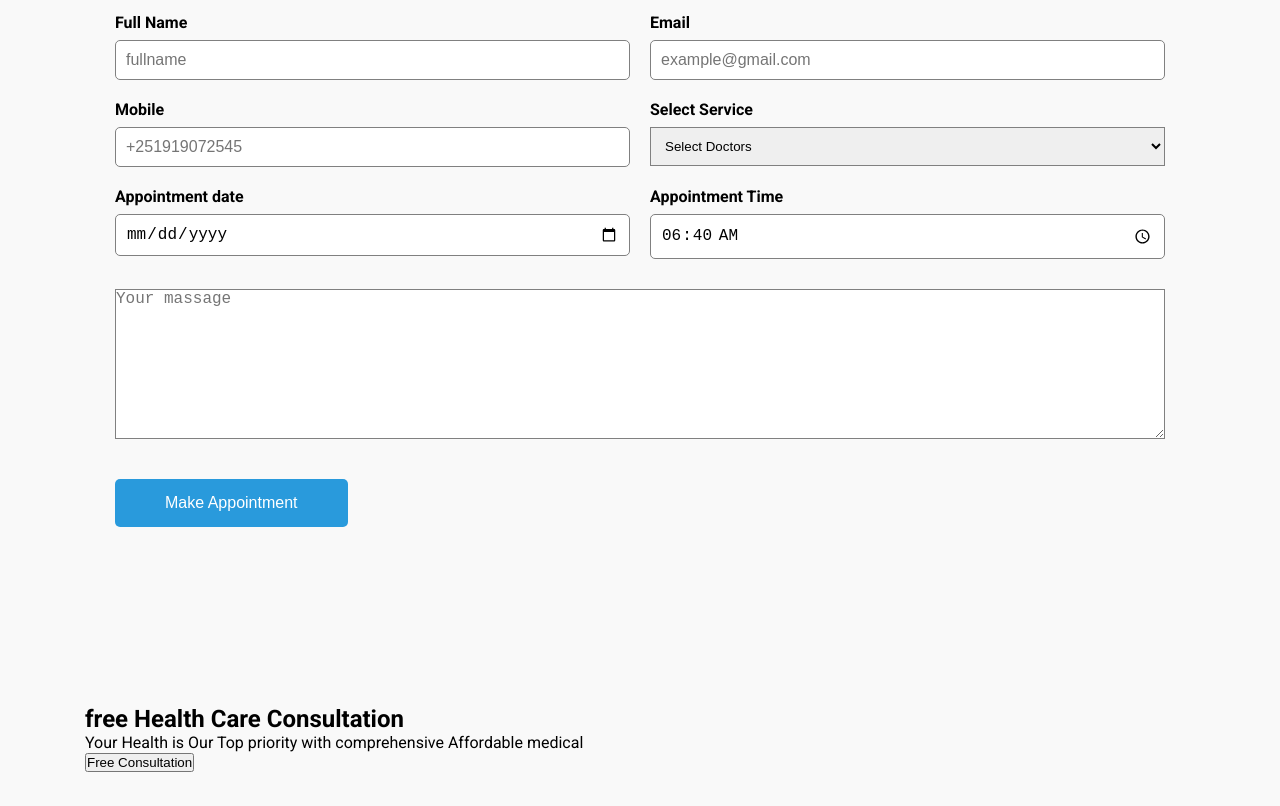
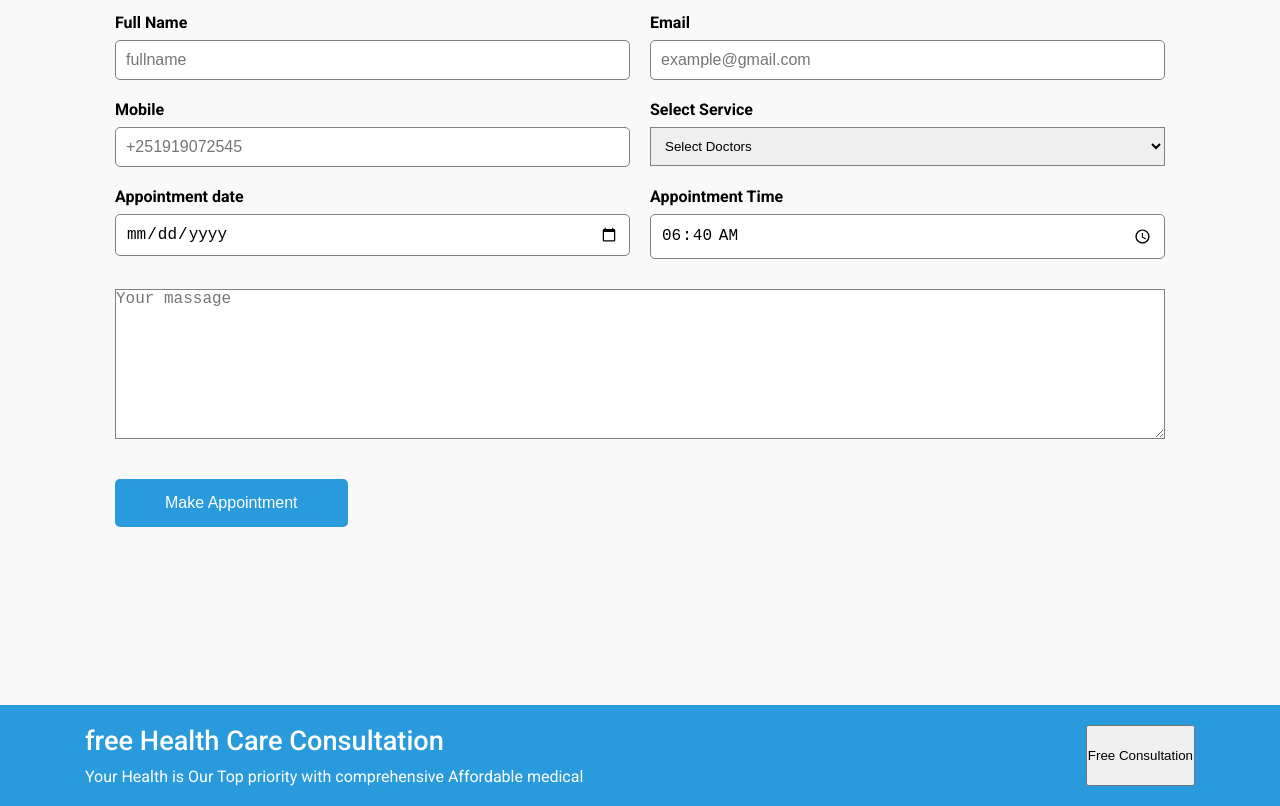
Before and after one commit to Sakariye-aden/finding-your-Doctor, a plain HTML site: page index.html in a window 1280 px wide. Shown: the part 2876-3682 px from the top of the page. Before the commit the page ends 3648 px from the top, so only its background shows below. Drawn offline with Linux system fonts and the light colour scheme; a web font is replaced by a local one.

Commit message:
updated and styled

```diff
--- a/index.html
+++ b/index.html
@@ -192,11 +192,11 @@
     <section id="consult">
         <div class="container">
             <div class="Box-1">
-               <h1>free Health Care Consultation</h1>
-               <p>Your Health is Our Top priority with comprehensive Affordable medical</p>
-               <div id="button">
-                   <button id="consult-btn">Free Consultation</button>
-               </div>
+              <div>
+                 <h1>free Health Care Consultation</h1>
+                 <p>Your Health is Our Top priority with comprehensive Affordable medical</p>
+              </div>
+                 <button id="consult-btn">Free Consultation</button>
             </div>
         </div>
     </section>
--- a/style.css
+++ b/style.css
@@ -443,7 +443,7 @@ body.active #FormBooking textarea{
     border: none;
     margin-block: 20px;
 }
-/* showing when form submit */
+/* showing popup  when form submit */
 #popup{
     display: flex;
     justify-content: center;
@@ -464,8 +464,21 @@ body.active #FormBooking textarea{
     background-color: lightgreen;
     color: #fff;
 }
-
-
+/* consult section */
+#consult{
+    background-color: #299adc;
+    color: #fff;
+    padding: 20px;
+}
+#consult .Box-1{
+    display: flex;
+    justify-content: space-between;
+}
+.Box-1 div h1{
+    margin-bottom: 10px;
+    font-size: 1.7rem;
+    font-weight: 500;
+}
 
 
 
```
